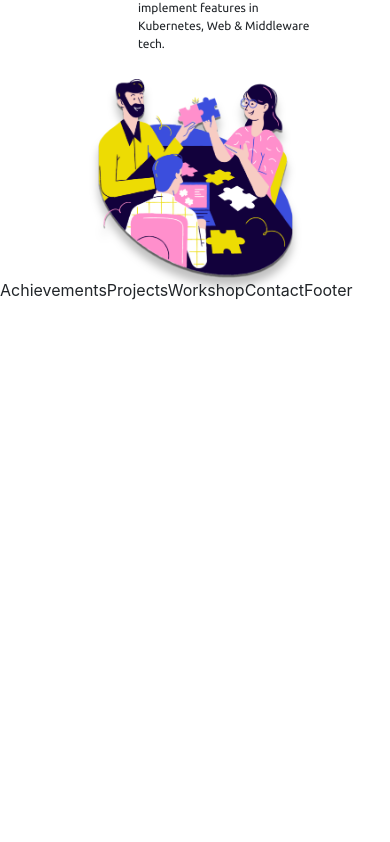
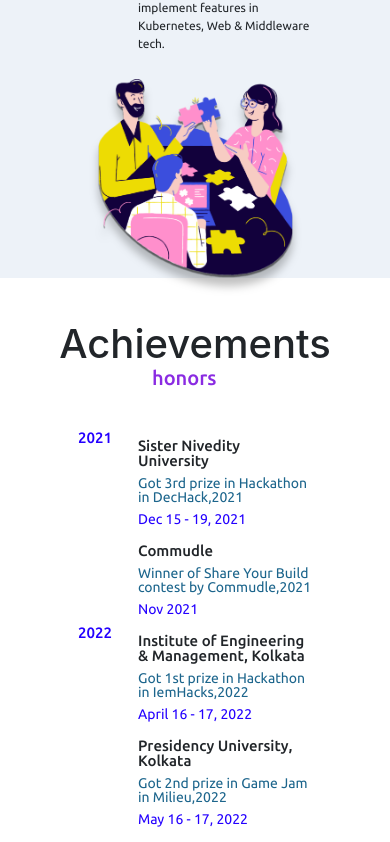
Before and after one commit to ItsRoy69/MyPortfolio, a React (Create React App) app in the folder client/: page / in a window 390 px wide. Shown: the part 5976-6818 px from the top of the page. Before the commit the page ends 6278 px from the top, so only its background shows below. Built offline with nearby package versions, Linux system fonts and the light colour scheme.

Commit message:
Achievements

```diff
--- a/client/src/pages/Achievements.js
+++ b/client/src/pages/Achievements.js
@@ -1,9 +1,90 @@
-import React from 'react'
+import React from 'react';
+import "../styles/Achievements.css";
+
+import achievements from '../assets/achievements.png';
 
 const Achievements = () => {
   return (
     <>
-      Achievements
+      <div className="achievements" id='achievements'>
+        <div className="achievements_content">
+          <h1 className="title">Achievements</h1>
+        </div>
+        <div className="achievements_details">
+          <div className="achievements-names">
+            <div className='achievements-box'>
+              <div className='achievements-year'>
+                <h3>2021</h3>
+              </div>
+              <div className='achievements-about'>
+                <div className='achievements-officedetails'>
+                  <div className="achievements_head">
+                    <h3>Sister Nivedity University</h3>
+                    <h4>Got 3rd prize in Hackathon in DecHack,2021</h4>
+                    <p>Dec 15 - 19, 2021</p>
+                  </div>
+                </div>
+                <div className='achievements-officedetails'>
+                  <div className="achievements_head">
+                    <h3>Commudle</h3>
+                    <h4>Winner of Share Your Build contest by Commudle,2021</h4>
+                    <p>Nov 2021</p>
+                  </div>
+                </div>
+              </div>
+            </div>
+            <div className='achievements-box'>
+              <div className='achievements-year'>
+                <h3>2022</h3>
+              </div>
+              <div className='achievements-about'>
+                <div className='achievements-officedetails'>
+                  <div className="achievements_head">
+                    <h3>Institute of Engineering & Management, Kolkata</h3>
+                    <h4>Got 1st prize in Hackathon in IemHacks,2022</h4>
+                    <p>April 16 - 17, 2022</p>
+                  </div>
+                </div>
+                <div className='achievements-officedetails'>
+                  <div className="achievements_head">
+                    <h3>Presidency University, Kolkata</h3>
+                    <h4>Got 2nd prize in Game Jam in Milieu,2022</h4>
+                    <p>May 16 - 17, 2022</p>
+                  </div>
+                </div>
+                <div className='achievements-officedetails'>
+                  <div className="achievements_head">
+                    <h3>University of Engineering & Management, Kolkata</h3>
+                    <h4>Got 2nd prize in Hackathon in Ureckathon,2022</h4>
+                    <p>April 2 - 3, 2022</p>
+                  </div>
+                </div>
+                <div className='achievements-officedetails'>
+                  <div className="achievements_head">
+                    <h3>Sister Nivedity University</h3>
+                    <h4>Most Creative Use of GitHub in Hackathon in Hack4Bengal,2022</h4>
+                    <p>April 8 - 10, 2022</p>
+                  </div>
+                </div>
+                <div className='achievements-officedetails'>
+                  <div className="achievements_head">
+                    <h3>NIT-Hamirpur</h3>
+                    <h4>Top 6th Prize In Vividhata: A Blend of Ideas,2022</h4>
+                    <p>Jan 2 - 4, 2022</p>
+                  </div>
+                </div>
+              </div>
+            </div>
+          </div>
+          <div className="achievements-techcontent">
+            <div className="achievements-techthree">
+              <div className="achievements-techcontent_box">
+                <img src={achievements} alt="achievements" />
+              </div>
+            </div>
+          </div>
+        </div>
+      </div>
     </>
   )
 }
--- a/client/src/styles/Achievements.css
+++ b/client/src/styles/Achievements.css
@@ -0,0 +1,166 @@
+@import url('https://fonts.googleapis.com/css2?family=Poppins:wght@400;500;600;700&family=Ubuntu:wght@400;500;700&display=swap');
+
+.achievements_content{
+    align-items: center;
+    text-align: center;
+    margin-top: 5vh;
+    margin-bottom: 10vh;
+    flex: 1;
+    display: flex;
+    justify-content: center;
+    flex-direction: row;
+}
+
+.achievements h1::before{
+    content: "";
+    position: absolute;
+    bottom: -30px;
+    left: 50%;
+    width: 200px;
+    height: 3px;
+    background: #111;
+    transform: translateX(-50%);
+    font-family: 'Ubuntu';
+    font-style: normal;
+    font-weight: 500;
+    top: 695vh;
+ }
+
+.achievements h1::after{
+    font-family: 'Ubuntu';
+    font-style: normal;
+    font-weight: 500;
+    content: "honors";
+    color: #8a2be2;
+    position: absolute;
+    bottom: 20px;
+    left: 50%;
+    font-size: 20px;
+    padding: 0 5px;
+    background-color: #fff;
+    transform: translateY(600vh);
+    margin-left: -2.6vw;
+}
+
+
+.achievements-year h3{
+    color: #2400FF;
+    font-family: 'Ubuntu';
+    font-style: normal;
+    font-weight: 500;
+    font-size: 20px;
+    line-height: 35px;
+    width: 60px;
+}
+
+.achievements-box{
+    flex-direction: row;
+    display: flex;
+}
+
+.achievements_head h3{
+    font-family: 'Ubuntu';
+    font-style: normal;
+    font-weight: 500;
+    font-size: 25px;
+    line-height: 35px;
+}
+
+.achievements_head h4{
+    font-family: 'Ubuntu';
+    font-style: normal;
+    font-weight: 100;
+    font-size: 20px;
+    line-height: 20px;
+    color: #1C658C;
+}
+
+.achievements_head p{
+    font-family: 'Ubuntu';
+    font-style: normal;
+    font-weight: 200;
+    font-size: 18px;
+    line-height: 15px;
+    color: #2400FF;
+}
+
+.achievements-names{
+    width: 60vw;
+    margin-left: 5vw;
+}
+
+
+.achievements_details{
+    flex-direction: row;
+    display: flex;
+    justify-content: space-evenly;
+}
+
+.achievements-techcontent_box img{
+    width: 40vw;
+    filter: drop-shadow(0px 10px 4px rgba(0, 0, 0, 0.25));
+}
+
+@media screen and (max-width: 1050px) {
+
+    .achievements_content{
+        margin-bottom: 0vh;
+        width: 100%;
+     }
+
+    .achievements_content h1::after{
+        width: 120px;
+        position: relative;
+        display: flex;
+        flex: auto;
+        margin-top: -5vh;
+        top: 40px;
+        transform: translateX(-40%);
+        margin-left: 0;
+    }
+
+    .achievements_content h1::before{
+         display: none;
+     }
+
+     .achievements_details{
+        display: flex;
+        flex-direction: column;
+        align-items: center;
+        margin-top: 80px;
+     }
+
+    .achievements-techcontent_box{
+        width: 50vw;
+        text-align: center;
+    }
+
+    .achievements-techcontent_box img{
+        width: 50vw;
+        height: 50%;
+        margin-top: 10px;
+    }
+
+    .achievements-year h3{
+        font-size: 15px;
+        line-height: 0px;
+    }
+
+    .achievements_head h3{
+        font-size: 15px;
+        line-height: 15px;
+    }
+
+    .achievements_head h4{
+        font-size: 14px;
+        line-height: 14px;
+    }
+
+    .achievements_head p{
+        font-size: 14px;
+    }
+
+    .achievements-names{
+        margin-left: 0vw;
+    }
+ }
--- a/client/src/styles/Opensource.css
+++ b/client/src/styles/Opensource.css
@@ -1,4 +1,8 @@
 @import url('https://fonts.googleapis.com/css2?family=Poppins:wght@400;500;600;700&family=Ubuntu:wght@400;500;700&display=swap');
+
+.opensource{
+    background-color: #EDF2F8;
+}
 
 .opensource_content{
     align-items: center;
```
Also changed, not shown: client/src/assets/achievements.png (added).
